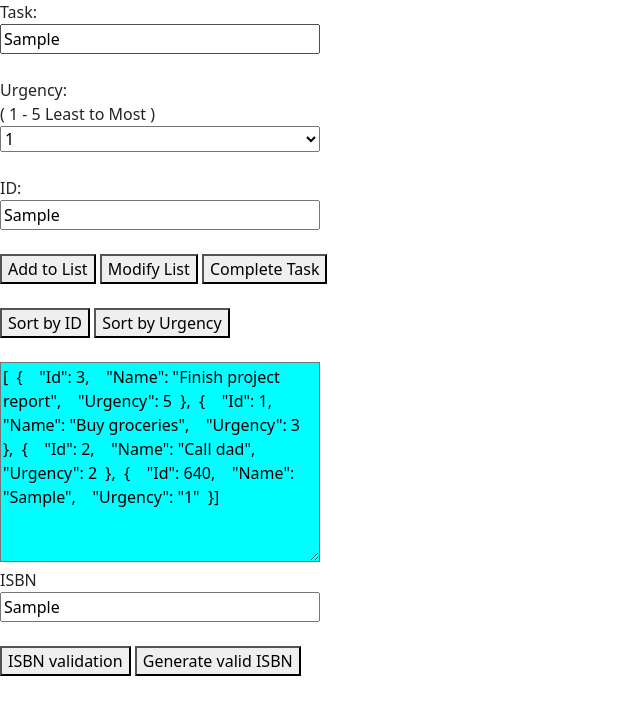
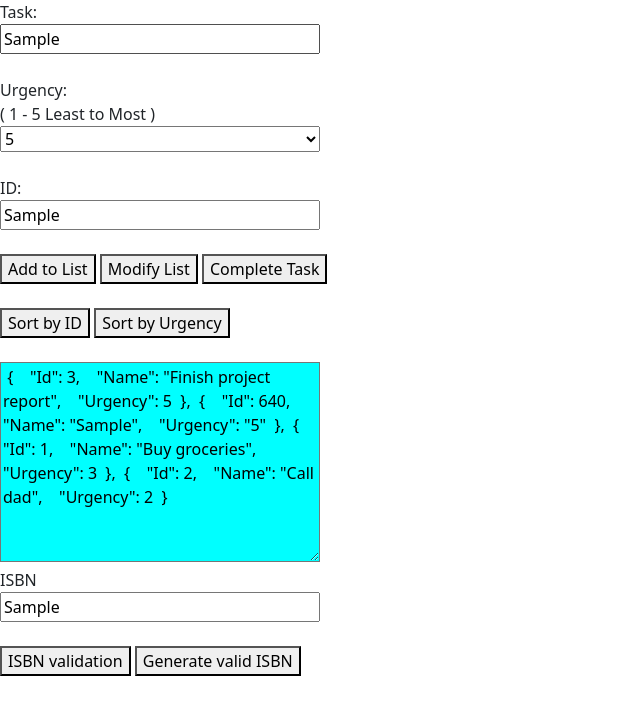
Before and after one commit to EdenWalker/2nd-project-bells, a plain HTML site: page index.html in a window 1280 px wide. Both pictures are taken after typing "Sample", "Sample", "Sample" into the empty fields and a click on the button "Add to List". Shown: the whole page, without its empty margins (0-640 px from the left). Drawn offline with nearby package versions, Linux system fonts and the light colour scheme.

Commit message:
fixed and modified some small things

```diff
--- a/index.html
+++ b/index.html
@@ -16,11 +16,11 @@
 
         <label for="urgency">Urgency:<br>( 1 - 5 Least to Most )</label><br>
         <select id="urgency" style="width: 25%;">
+          <option>5</option>
+          <option>4</option>
+          <option>3</option>
+          <option>2</option>
           <option>1</option>
-          <option>2</option>
-          <option>3</option>
-          <option>4</option>
-          <option>5</option>
         </select>
 <br><br>
         <label for="reg">ID:</label><br>
@@ -33,7 +33,7 @@
         <button id="deletetd">Complete Task</button><br><br>
         <button id="sorttdid">Sort by ID</button>
         <button id="sorttdur">Sort by Urgency</button><br><br>
-        <textarea class="simple" id="textz" readonly>asd</textarea><br>
+        <textarea class="simple" id="textz" readonly>Tasks will appear here</textarea><br>
 
 
 
--- a/script.js
+++ b/script.js
@@ -1,9 +1,6 @@
 
 let todos = [];
-todos.push(
-  { Id: 1, Name: "Buy groceries", Urgency: 3 },
-  { Id: 2, Name: "Call dad", Urgency: 2 },
-  { Id: 3, Name: "Finish project report", Urgency: 5 }
+todos.push({ Id: 1, Name: "Buy groceries", Urgency: 3 },{ Id: 2, Name: "Call dad", Urgency: 2 },{ Id: 3, Name: "Finish project report", Urgency: 5 }
 );
 const subject = document.getElementById('subject');
 const urgency = document.getElementById('urgency');
@@ -28,11 +25,7 @@ document.getElementById("sorttdur").addEventListener("click", function() {
 });
 
 function addTodo(todos, name, urgency) {
-  let newTodo = {
-    Id: Math.floor(Math.random() * 1000 + 1),
-    Name: name,
-    Urgency: urgency
-  };
+  let newTodo = {Id: Math.floor(Math.random() * 1000 + 1),Name: name,Urgency: urgency};
   todos.push(newTodo);
   updateDisplay();
   console.log(todos)
@@ -74,7 +67,7 @@ function deleteToDo(todos, Id) {
 }
 
 function updateDisplay() {
-  paragraph.innerText = JSON.stringify(todos, null, 2);
+  paragraph.innerText = JSON.stringify(todos, null, 2).slice(3,-2);
 }
 
 function sortToId(todos) {
```
